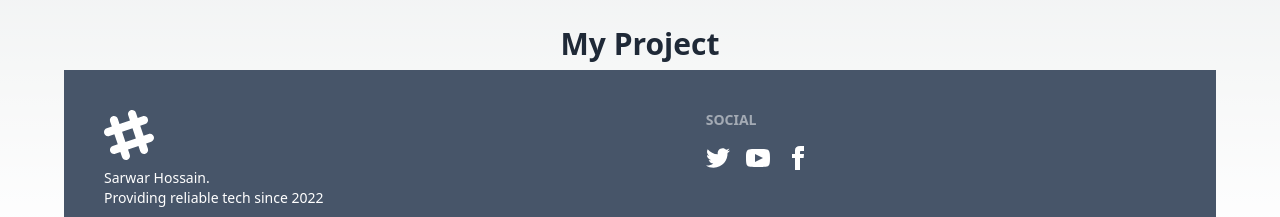
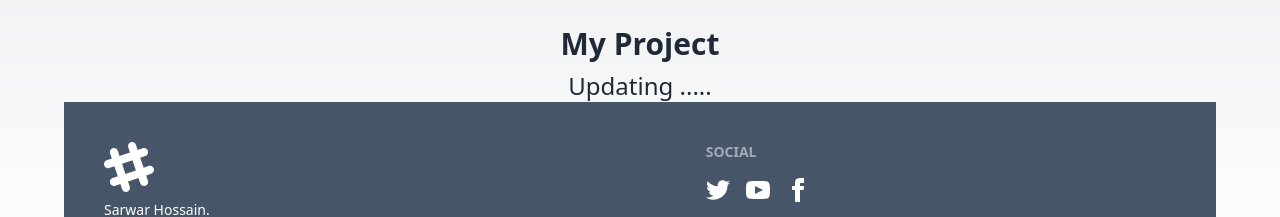
Before and after one commit to sarwar-asik/Sarwar-Nextjs, a Next.js app: page / in a window 1280 px wide. Shown: the part 582-799 px from the top of the page. Built offline with nearby package versions, Linux system fonts and the light colour scheme.

Commit message:
updating

```diff
--- a/components2/Projects/Projects.js
+++ b/components2/Projects/Projects.js
@@ -6,9 +6,11 @@ const Projects = ({ projects }) => {
   return (
     <div className="w-[80%] mx-auto">
       <h1 className="text-3xl text-center  my-2 font-bold mt-[100px]">
-        {" "}
-        My Project
+
+        My Projects
       </h1>
+      <h2> Updating.....</h2>
+
       <div className="grid grid-cols-1 md:grid-cols-2 lg:grid-cols-3 gap-3">
         {projects?.map((project) => {
           const { img, name } = project;
--- a/components2/Projetc2/Projects2.js
+++ b/components2/Projetc2/Projects2.js
@@ -7,6 +7,9 @@ const Projects2 = ({ projects2 }) => {
       <h1 className="text-3xl text-center  my-2 font-bold mt-[100px]">
         My Project
       </h1>
+      {
+        projects2?.length?"":<h2 className="text-center text-2xl">Updating .....</h2>
+      }
       <div className="grid grid-cols-1 md:grid-cols-2 lg:grid-cols-3 gap-3">
         {projects2?.map((project) => {
           const { img, name } = project;
```
